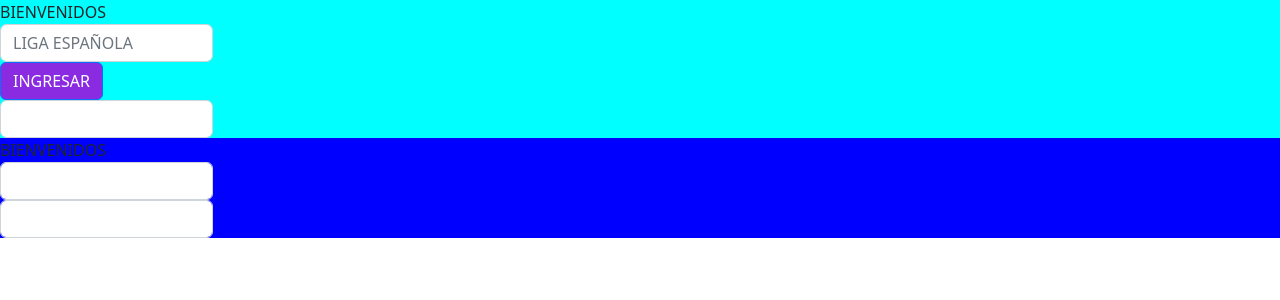
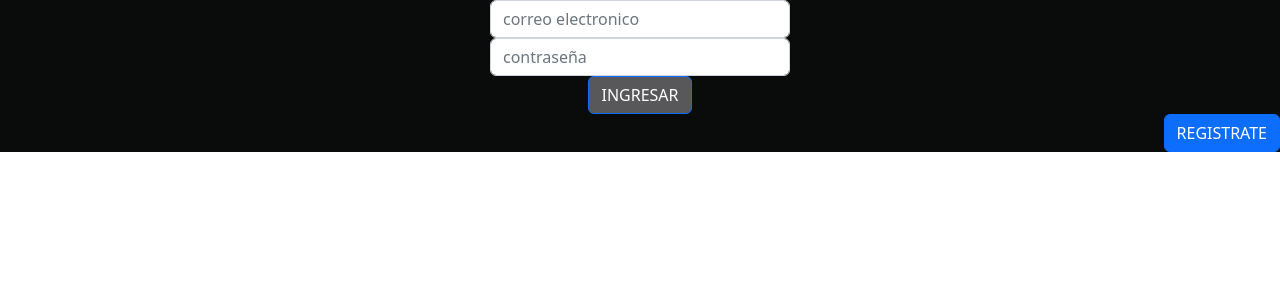
Before and after one commit to JustinZac/front-angular-proyectodos, an Angular app: page / in a window 1280 px wide. Shown: the top 300 px of the page. Built offline with nearby package versions, Linux system fonts and the light colour scheme.

Commit message:
se continua con el login

```diff
--- a/src/app/login/login.component.css
+++ b/src/app/login/login.component.css
@@ -1,11 +1,15 @@
+body{
+    background-image: url(../login/fifa.jpeg);
+
+}
 .contenedor{
-    background-color: aqua;
+    background-color: rgb(10, 11, 11);
    /* height: 50%;
     width: 10%;*/
 }
 .prueba{
-    background-color: blue;
+    background-color: rgb(92, 92, 94);
 }
 #BtnInvitar{
-    background-color: blueviolet;
+    background-color: rgb(88, 87, 89);
 }
--- a/src/app/login/login.component.html
+++ b/src/app/login/login.component.html
@@ -1,16 +1,13 @@
-<div class="contenedor">
-       <div class="col-sm-2">
- <label>BIENVENIDOS</label>
- <input type="text" class="form-control" placeholder="LIGA ESPAÑOLA">
- <button class="submit" class="btn btn-primary" id="BtnInvitar">INGRESAR</button>
- <input type="password" class="form-control">
+<body id="body1">
+   <div class="contenedor">
+   <input type="text" class="form-control" style="width: 300px;margin: auto;" placeholder="correo electronico">
+   <input type="password" class="form-control" style="width: 300px;margin: auto;" placeholder="contraseña" >
+     <div class="row-cols-sm-7" style="text-align: center;">
+     <button class="submit" class="btn btn-primary" id="BtnInvitar" >INGRESAR</button>
+       </div>
+       <div class="row-cols-sm-7" style="text-align: right;">
+       <button class="submit" class="btn btn-primary" id="BtnRegistrar" >REGISTRATE</button>
      </div>
-</div>
 
-<div class="prueba">
-    <div class="col-sm-2">
-<label>BIENVENIDOS</label>
-<input type="text" class="form-control">
-<input type="password" class="form-control">
-  </div>
-</div>
+   </div>
+ </body>
```
Also changed, not shown: src/app/login/fifa.jpeg (added).
